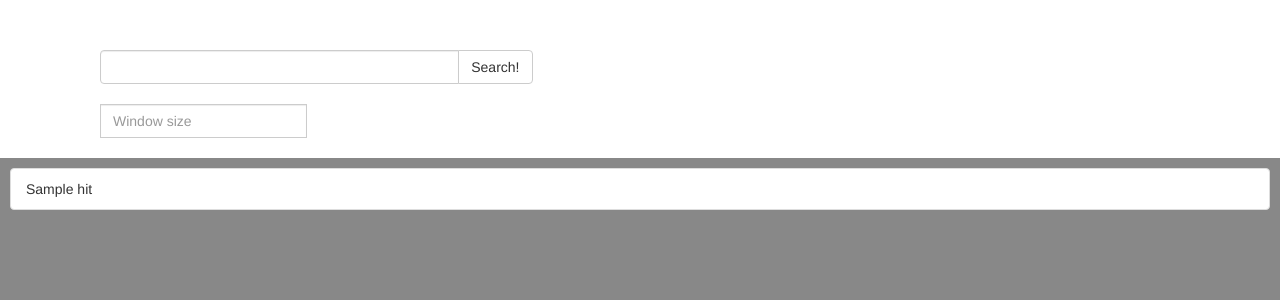
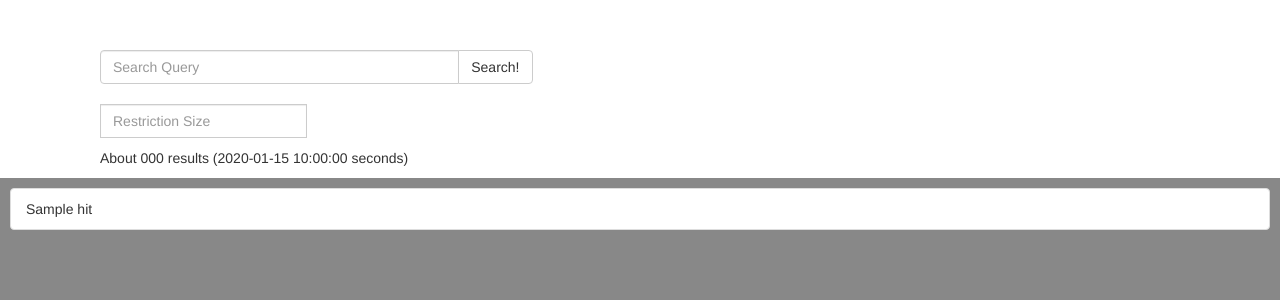
Before and after one commit to BrianSeong99/thu-IR-hw4, a Flask app: template templates/result.html in a window 1280 px wide. Shown: the top 300 px of the page. Run offline with Flask 2, Linux system fonts and the light colour scheme; the template is opened without the code that fills it: most values are stand-ins (such as "Sample title", 1, 10 or a date in 2020); some libraries are stand-ins or nearby versions.

Commit message:
feat: added frontend

```diff
--- a/main.py
+++ b/main.py
@@ -1,6 +1,6 @@
 import argparse
 import time
-from flask import Flask, request, render_template
+from flask import Flask, request, render_template, url_for, redirect
 from config import *
 from word_segmentation import SegProcessor
 from indexer import Indexer
@@ -9,16 +9,21 @@ from retriever import Retriever
 app = Flask(__name__)
 
 @app.route('/')
-def hello_world():
-   return ("Hello World")
+def hello():
+   return redirect(url_for('home'))
 
-@app.route('/search', methods=['POST'])
+@app.route('/home')
+def home():
+	return render_template('home.html')
+
+@app.route('/search', methods=['GET'])
 def search_query():
+   start = time.time()
    query = request.args.get('query')
    restriction = 2 if request.args.get('restriction') is '' else int(request.args.get('restriction'))
    result = retriever.search(query, restriction)
-   print(len(result))
-   return render_template('result.html', hits=result)
+   end = time.time()
+   return render_template('result.html', hits=result, time_cost=end-start, number_of_hits=len(result))
 
 if __name__ == '__main__':
 
--- a/templates/home.html
+++ b/templates/home.html
@@ -23,12 +23,11 @@
                     <div class="row">
                         <div class="col-lg-5">
                             <div class="input-group">
-                                <input type="text" name="window" class="form-control" placeholder='Window size'>
+                                <input type="text" name="restriction" class="form-control" placeholder="Restriction Size">
                             </div><!-- /input-group -->
                         </div><!-- /.col-lg-6 -->
                     </div><!-- /input-group -->
                 </div>
             </form>
-        </div>
     </body>
 </html>
--- a/templates/result.html
+++ b/templates/result.html
@@ -4,6 +4,16 @@
         <meta charset="utf-8">
         <title>IRsystem</title>
         <link rel="stylesheet" href="https://cdn.staticfile.org/twitter-bootstrap/3.3.7/css/bootstrap.min.css">
+        <style>
+            #result-stats {
+                overflow: hidden;
+                text-overflow: ellipsis;
+                white-space: nowrap;
+                padding-top: 0;
+                padding-bottom: 0;
+                padding-right: 8px;
+            }
+        </style>
     </head>
     <body>
         <div class='searchForm' style="position:fixed; top: 0%; box-shadow: 10px 10px 5px #888888;">
@@ -12,7 +22,7 @@
                     <div class="row">
                         <div class="col-lg-5">
                             <div class="input-group">
-                                <input type="text" name="query"class="form-control">
+                                <input type="text" placeholder="Search Query" name="query"class="form-control">
                                 <span class="input-group-btn">
                                     <button class="btn btn-default" type="submit">Search!</button>
                                 </span>
@@ -23,12 +33,15 @@
                     <div class="row">
                         <div class="col-lg-5">
                             <div class="input-group">
-                                <input type="text" name="window" class="form-control" placeholder='Window size'>
+                                <input type="text" name="restriction" class="form-control" placeholder="Restriction Size">
                             </div><!-- /input-group -->
                         </div><!-- /.col-lg-6 -->
                     </div><!-- /input-group -->
                 </div>
             </form>
+            <div id="result-stats">About {{ number_of_hits | safe }} results<nobr>
+                ({{ time_cost | safe }} seconds)&nbsp;</nobr>
+            </div>
         </div>
         <div class='resultList' style="padding:10px; position:absolute; width:100%; height:1000px; overflow:auto; background-color: #888888;">
             <ul class="list-group">
```
Also changed, not shown: templates/nothing.html (deleted, +0 -37 lines).
